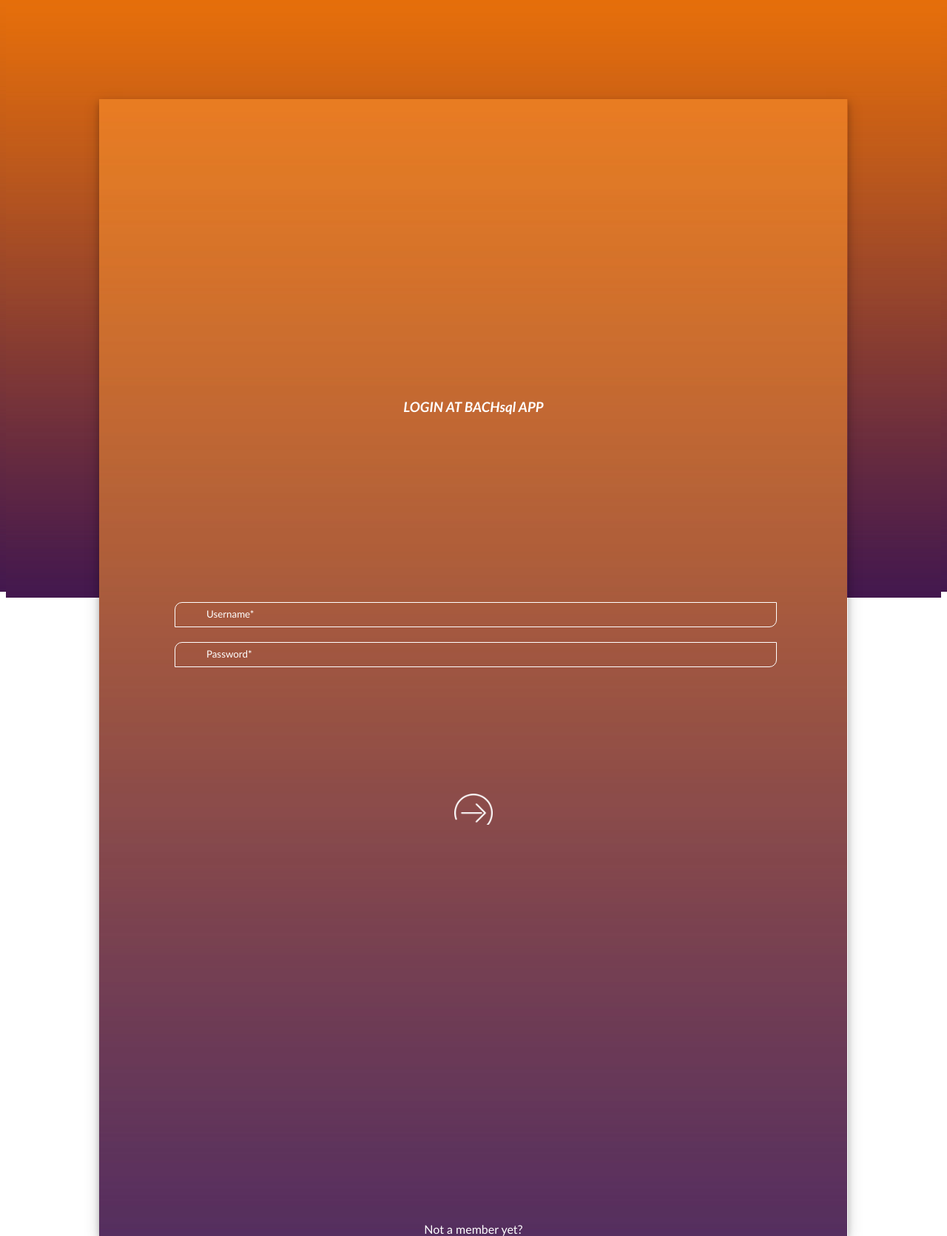
After one commit to BaditaGeorge/wDBAdmin, a PHP site: page /register.html in a window 1280 px wide. The commit adds this page. Shown: the whole page at 74% size. Run offline with PHP 8.4, Linux system fonts and the light colour scheme.

Commit message:
login in progress

```diff
--- a/Login/login.css
+++ b/Login/login.css
@@ -27,6 +27,10 @@ h3{
     margin-top: 40%;
     color: white;
     margin-bottom:25%;
+
+    font-family: 'Trebuchet MS', 'Lucida Sans Unicode', 'Lucida Grande', 'Lucida Sans', Arial, sans-serif;
+    font-style: italic;
+    font-weight: bold;
 }
 .signIn #username,
 .signIn #loginPass{
@@ -43,7 +47,30 @@ h3{
 ::placeholder{
     color: white;
     padding-left: 5%;
+
+
+    font-family: 'Trebuchet MS', 'Lucida Sans Unicode', 'Lucida Grande', 'Lucida Sans', Arial, sans-serif;
+    font-style: normal;
 }
+/* Style for placeholder */
+input {
+    color:white;
+}
+
+input:focus, textarea:focus{
+    color:white;
+    padding-left: 5%;
+}
+
+::placeholder-shown{
+    color: white;
+}
+
+[placeholder]:focus::-webkit-input-placeholder{
+    transition: opacity 0.4s 0.4s ease;
+    opacity: 0;
+}
+
 #username{
     display: block;
     margin-bottom: 20px;
@@ -71,6 +98,13 @@ h3{
     box-sizing: content-box;
 }
 
-.register{
+.register a{
+    position: absolute;
+    bottom: 0;
+    transform: translateX(-50%);
+    color: white;
+    text-decoration: none;
 
+    font-family: 'Trebuchet MS', 'Lucida Sans Unicode', 'Lucida Grande', 'Lucida Sans', Arial, sans-serif;
+    font-style: normal;
 }
--- a/Login/login.html
+++ b/Login/login.html
@@ -24,7 +24,7 @@
                 </div>
 
                 <footer class="register">
-                    <a href="">Not a member yet?</a>
+                    <a href="register.html">Not a member yet?</a>
                 </footer>
             </form>
         </div>
--- /dev/null
+++ b/Login/register.html
@@ -0,0 +1,34 @@
+<!DOCTYPE html>
+<html lang="en">
+
+<head>
+    <link rel="stylesheet" type="text/css" href="login.css">
+    <meta charset="UTF-8">
+    <meta name="viewport" content="width=device-width, initial-scale=1.0">
+    <meta http-equiv="X-UA-Compatible" content="ie=edge">
+    <title>Document</title>
+</head>
+
+<body>
+    <div class="mobileSize">
+        <div class="allForm">
+            <form action="login">
+                <div class="signIn">
+                    <!-- <img src="" alt="logo"> -->
+                    <h3>LOGIN AT BACHsql APP</h3>
+                    <input type="text" id="username" placeholder="Username*" required>
+
+                    <input type="password" id="loginPass" placeholder="Password*" required>
+
+                    <button type="submit" id="buttonLogin"></button>
+                </div>
+
+                <footer class="register">
+                    <a href="register.html">Not a member yet?</a>
+                </footer>
+            </form>
+        </div>
+    </div>
+</body>
+
+</html>
```
